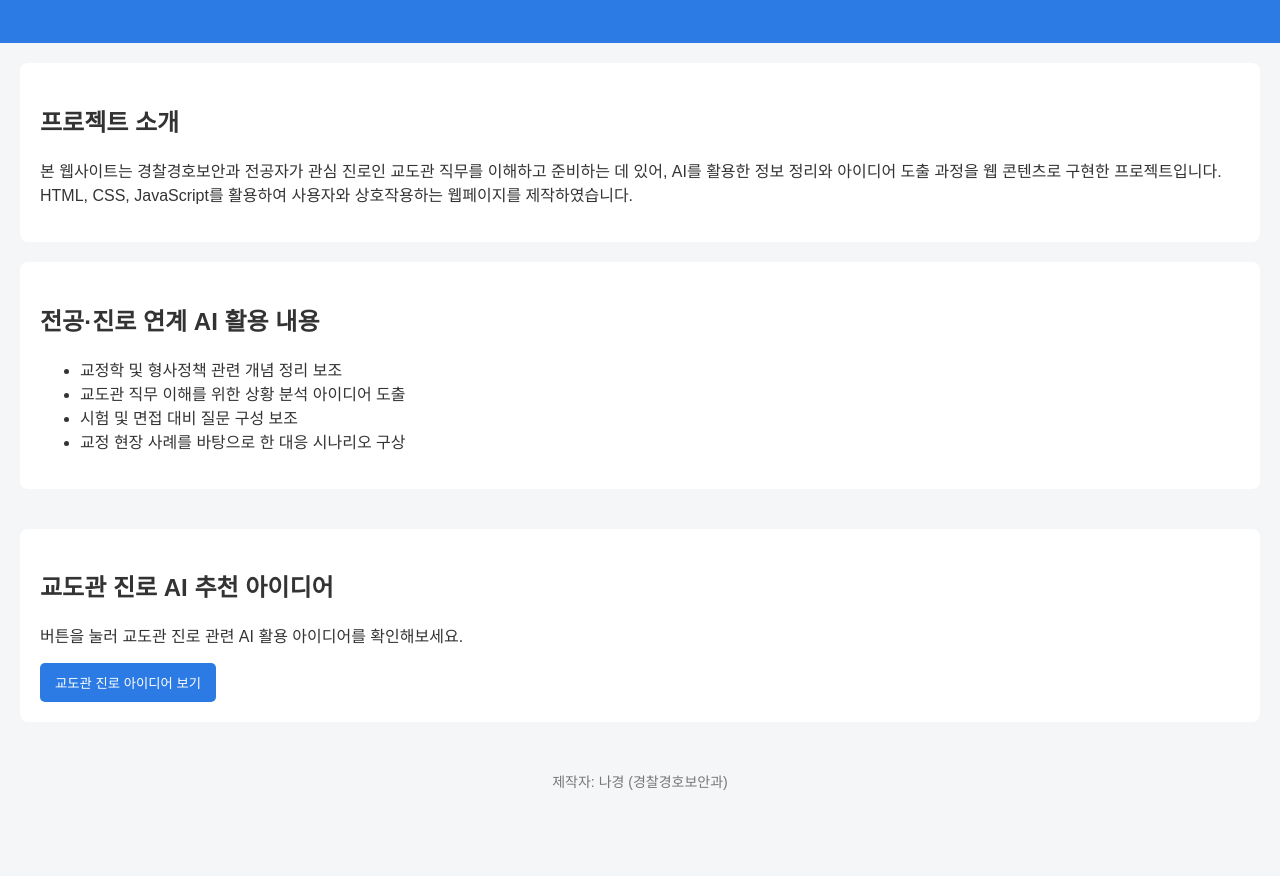
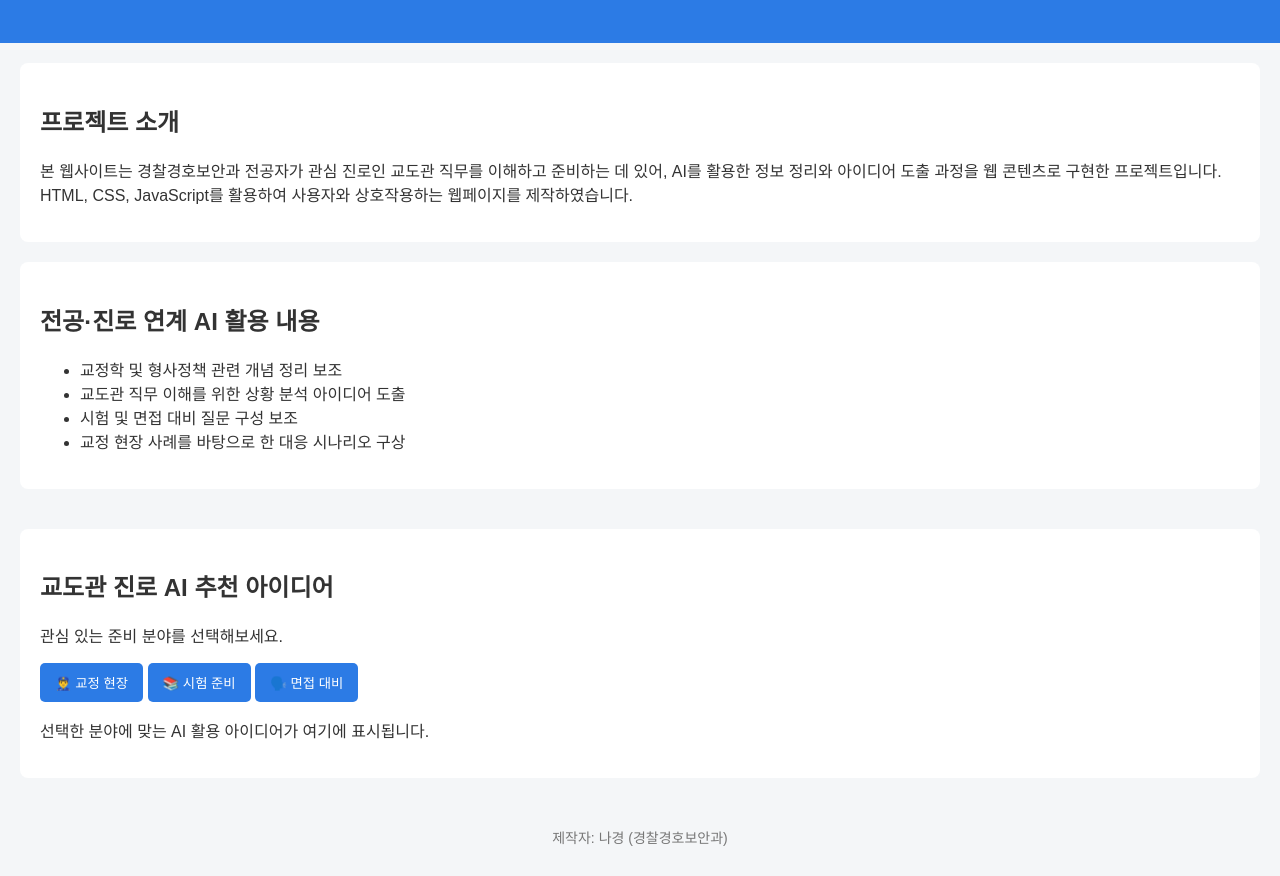
Before and after one commit to nakyeong0046/ai-web-project, a plain HTML site: page index.html in a window 1280 px wide. Shown: the part 146-1022 px from the top of the page. Before the commit the page ends 966 px from the top, so only its background shows below. Drawn offline with Linux system fonts and the light colour scheme.

Commit message:
Update index.html

```diff
--- a/index.html
+++ b/index.html
@@ -34,8 +34,15 @@
 
 <section style="margin-top:40px;">
   <h2>교도관 진로 AI 추천 아이디어</h2>
-  <p id="aiResult">버튼을 눌러 교도관 진로 관련 AI 활용 아이디어를 확인해보세요.</p>
-  <button onclick="showIdea()">교도관 진로 아이디어 보기</button>
+  <p>관심 있는 준비 분야를 선택해보세요.</p>
+
+  <div style="margin-bottom:15px;">
+    <button onclick="showIdea('field')">👮‍♂️ 교정 현장</button>
+    <button onclick="showIdea('exam')">📚 시험 준비</button>
+    <button onclick="showIdea('interview')">🗣️ 면접 대비</button>
+  </div>
+
+  <p id="aiResult">선택한 분야에 맞는 AI 활용 아이디어가 여기에 표시됩니다.</p>
 </section>
 
 <script>
```
